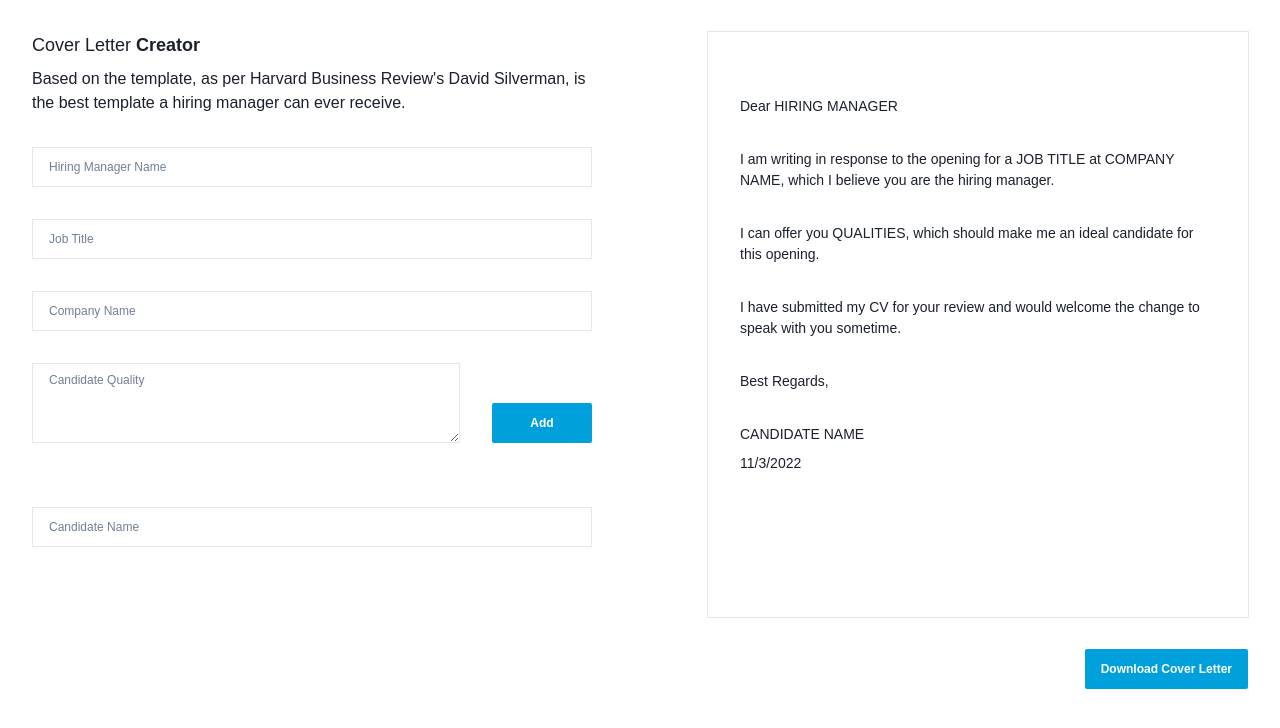
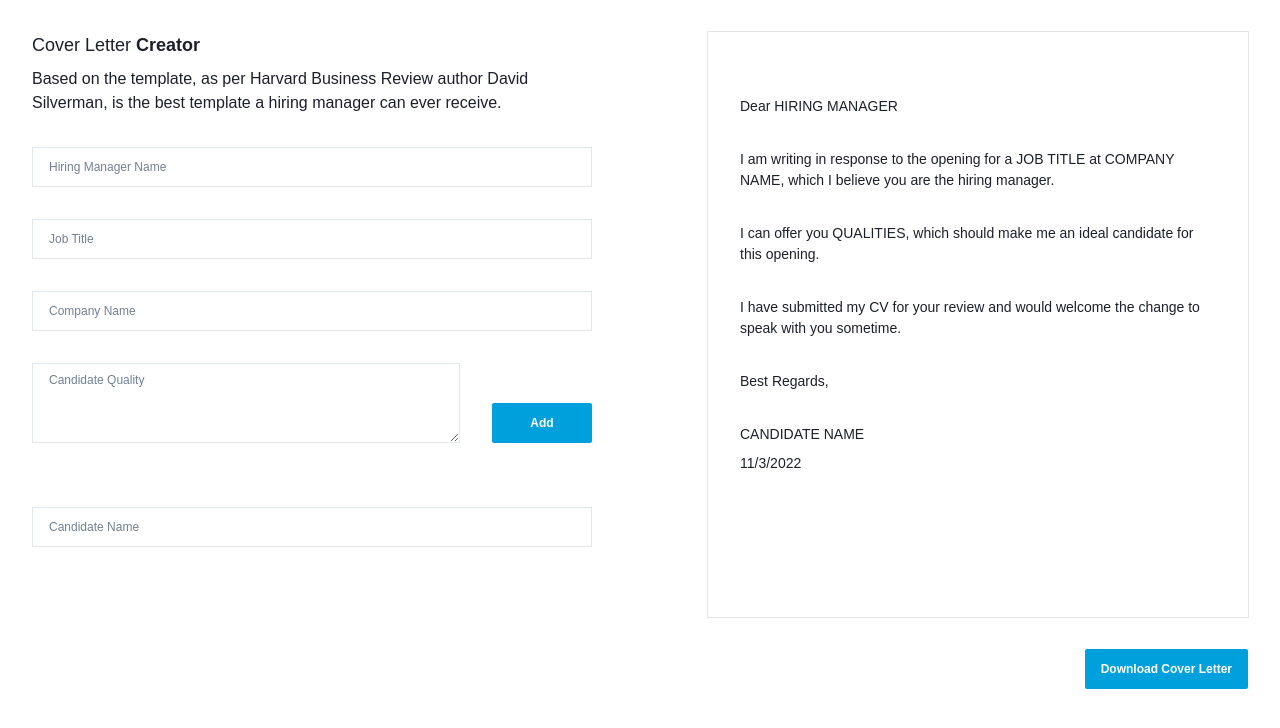
Before and after one commit to fischerafael/cover-letter-builder, a Next.js app: page /letter in a window 1280 px wide. Shown: the top 728 px of the page. Built offline with nearby package versions, Linux system fonts and the light colour scheme.

Commit message:
fix building bubg

```diff
--- a/src/pages/PageHome/index.tsx
+++ b/src/pages/PageHome/index.tsx
@@ -77,7 +77,7 @@ export const PageHome = () => {
             </Chakra.Text>
           </Chakra.Text>
           <Chakra.Text>
-            Based on the template, as per Harvard Business Review's David
+            Based on the template, as per Harvard Business Review author David
             Silverman, is the best template a hiring manager can ever receive.
           </Chakra.Text>
         </Chakra.VStack>
```
